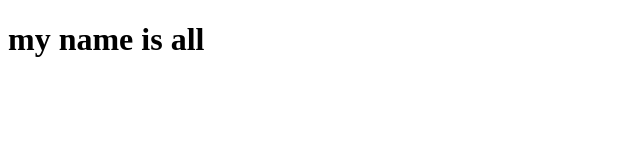
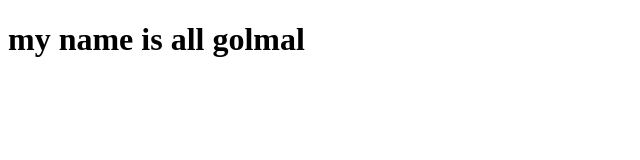
Before and after one commit to Anil63/git_p, a plain HTML site: page index.html in a window 1280 px wide. Shown: the whole page, without its empty margins (0-640 px from the left). Drawn offline with Linux system fonts and the light colour scheme.

```diff
--- a/index.html
+++ b/index.html
@@ -7,6 +7,6 @@
     <title>Home</title>
 </head>
 <body>
-    <h1>my name is all</h1>
+    <h1>my name is all golmal</h1>
 </body>
 </html>
```
